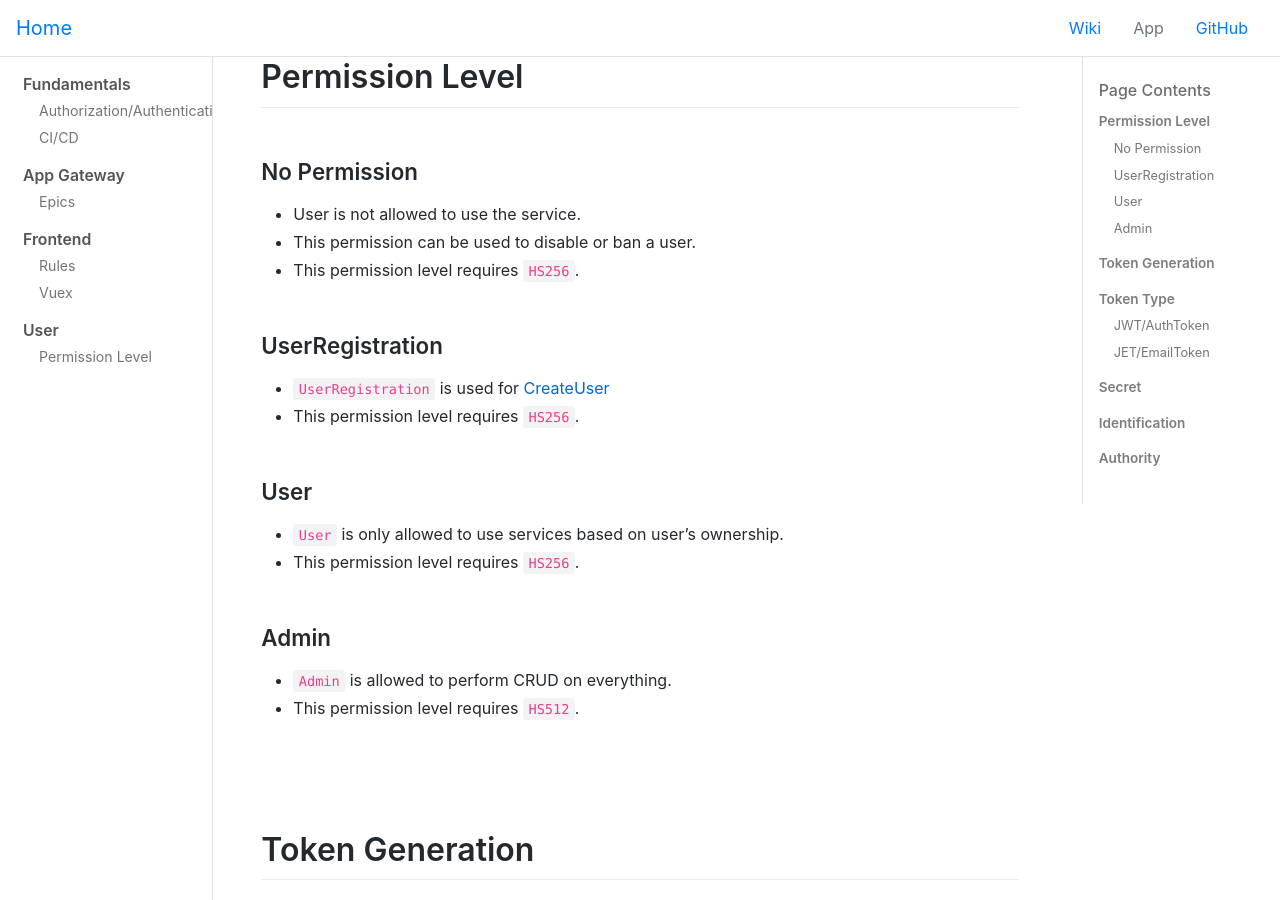
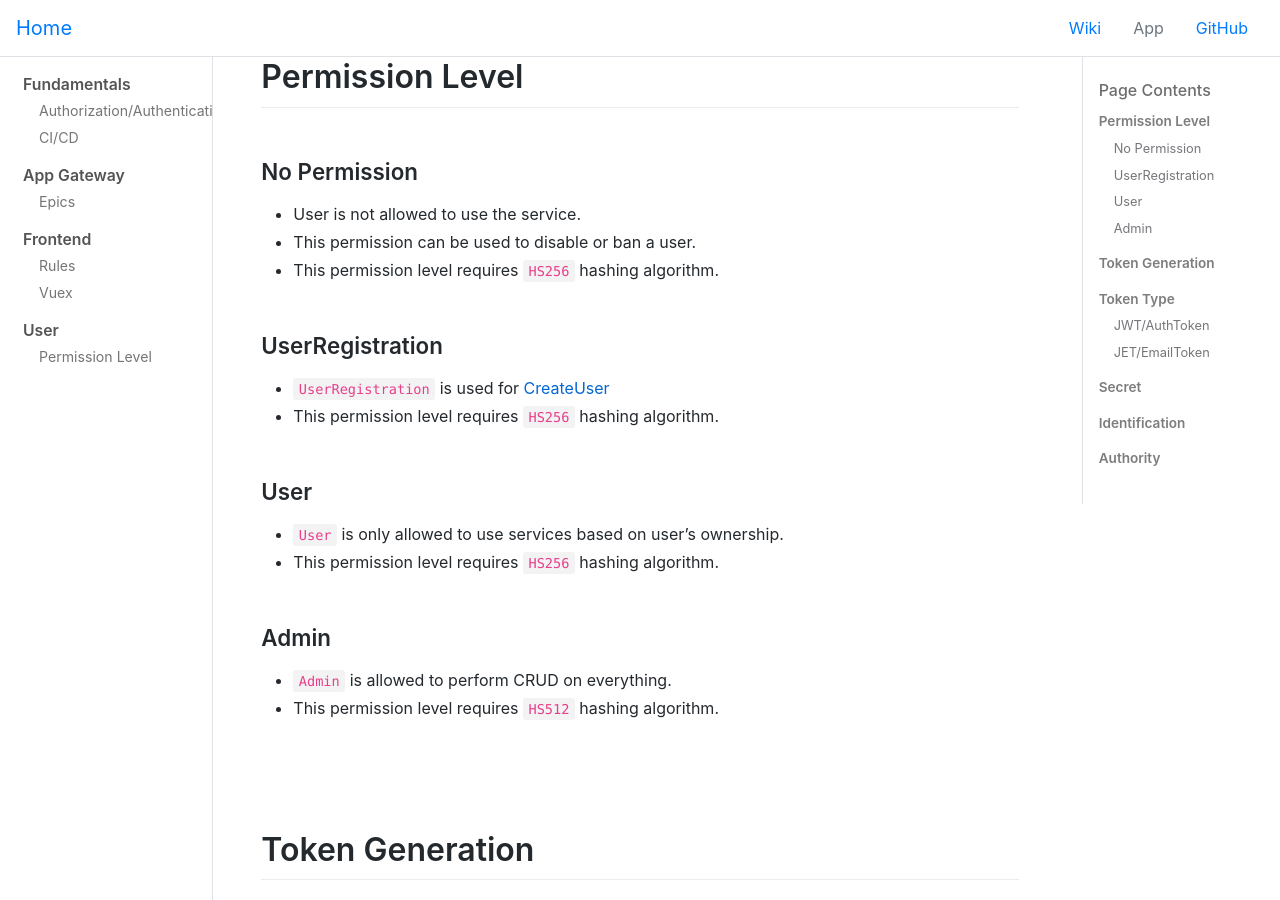
Before and after one commit to hwsc-org/hwsc-org.github.io, a Jekyll site: the page built from wikis/fundamentals/authority.md, in a window 1280 px wide and 900 px high, scrolled down 279 px. Built offline with Jekyll 4.4.1, drawn with Linux system fonts in a browser that asks for light colours; comment, search, counter and statistics services are not loaded.

Commit message:
Added algorithm phrase

```diff
--- a/wikis/fundamentals/authority.md
+++ b/wikis/fundamentals/authority.md
@@ -11,19 +11,19 @@ redirect_from:
 ### No Permission
 - User is not allowed to use the service.
 - This permission can be used to disable or ban a user.
-- This permission level requires `HS256`.
+- This permission level requires `HS256` hashing algorithm.
 
 ### UserRegistration
 - `UserRegistration` is used for [CreateUser](https://hwsc-org.github.io/wikis/app-gateway/epics.html#authenticateuser)
-- This permission level requires `HS256`.
+- This permission level requires `HS256` hashing algorithm.
 
 ### User
 - `User` is only allowed to use services based on user's ownership.
-- This permission level requires `HS256`.
+- This permission level requires `HS256` hashing algorithm.
 
 ### Admin
 - `Admin` is allowed to perform CRUD on everything.
-- This permission level requires `HS512`.
+- This permission level requires `HS512` hashing algorithm.
 
 ## Token Generation
 - Header contains the algorithm and token type used to sign the token.
```
